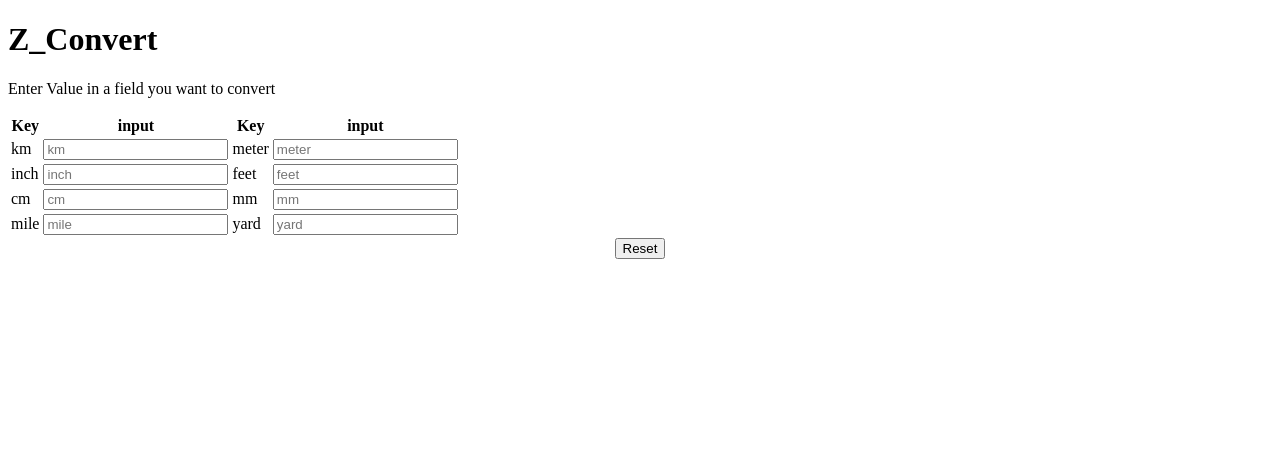
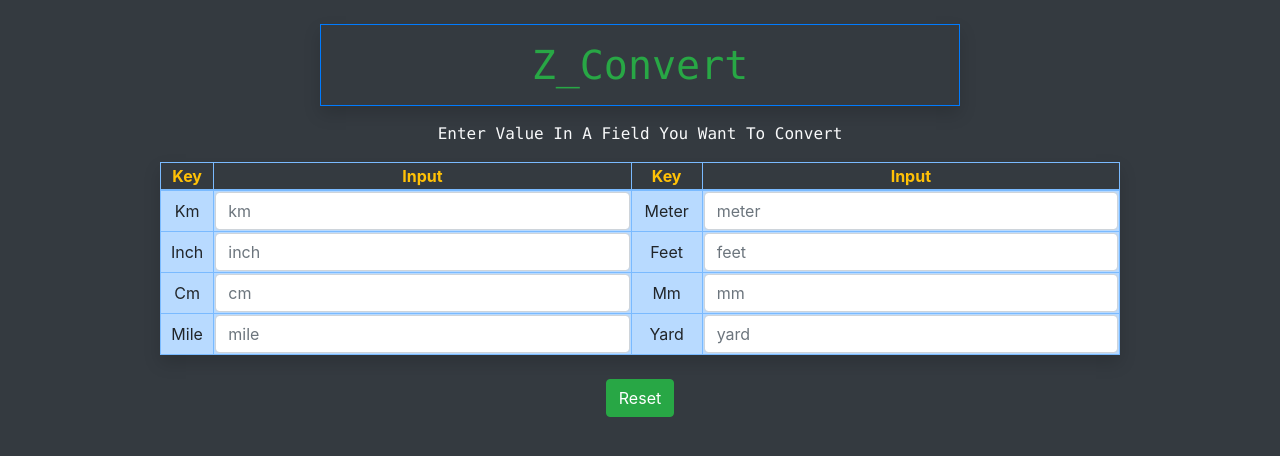
Before and after one commit to tauseedzaman/length-converter, a plain HTML site: page index.html in a window 1280 px wide. Drawn offline with nearby package versions, Linux system fonts and the light colour scheme.

Commit message:
Update index.html

```diff
--- a/index.html
+++ b/index.html
@@ -3,9 +3,9 @@
 <head>
     <meta charset="UTF-8">
     <meta name="viewport" content="width=device-width, initial-scale=1.0">
-<!--     <link rel="stylesheet" href="https://stackpath.bootstrapcdn.com/bootstrap/4.5.2/css/bootstrap.min.css"> -->
-<!--     <script src="https://code.jquery.com/jquery-3.5.1.min.js" integrity="sha256-9/aliU8dGd2tb6OSsuzixeV4y/faTqgFtohetphbbj0=" crossorigin="anonymous"></script> -->
-<!--     <script src="https://stackpath.bootstrapcdn.com/bootstrap/4.5.2/js/bootstrap.min.js"></script> -->
+    <link rel="stylesheet" href="https://stackpath.bootstrapcdn.com/bootstrap/4.5.2/css/bootstrap.min.css">
+    <script src="https://code.jquery.com/jquery-3.5.1.min.js" integrity="sha256-9/aliU8dGd2tb6OSsuzixeV4y/faTqgFtohetphbbj0=" crossorigin="anonymous"></script>
+    <script src="https://stackpath.bootstrapcdn.com/bootstrap/4.5.2/js/bootstrap.min.js"></script>
     <title>Converter</title>
 </head>
 <body class="bg-dark" >
```
